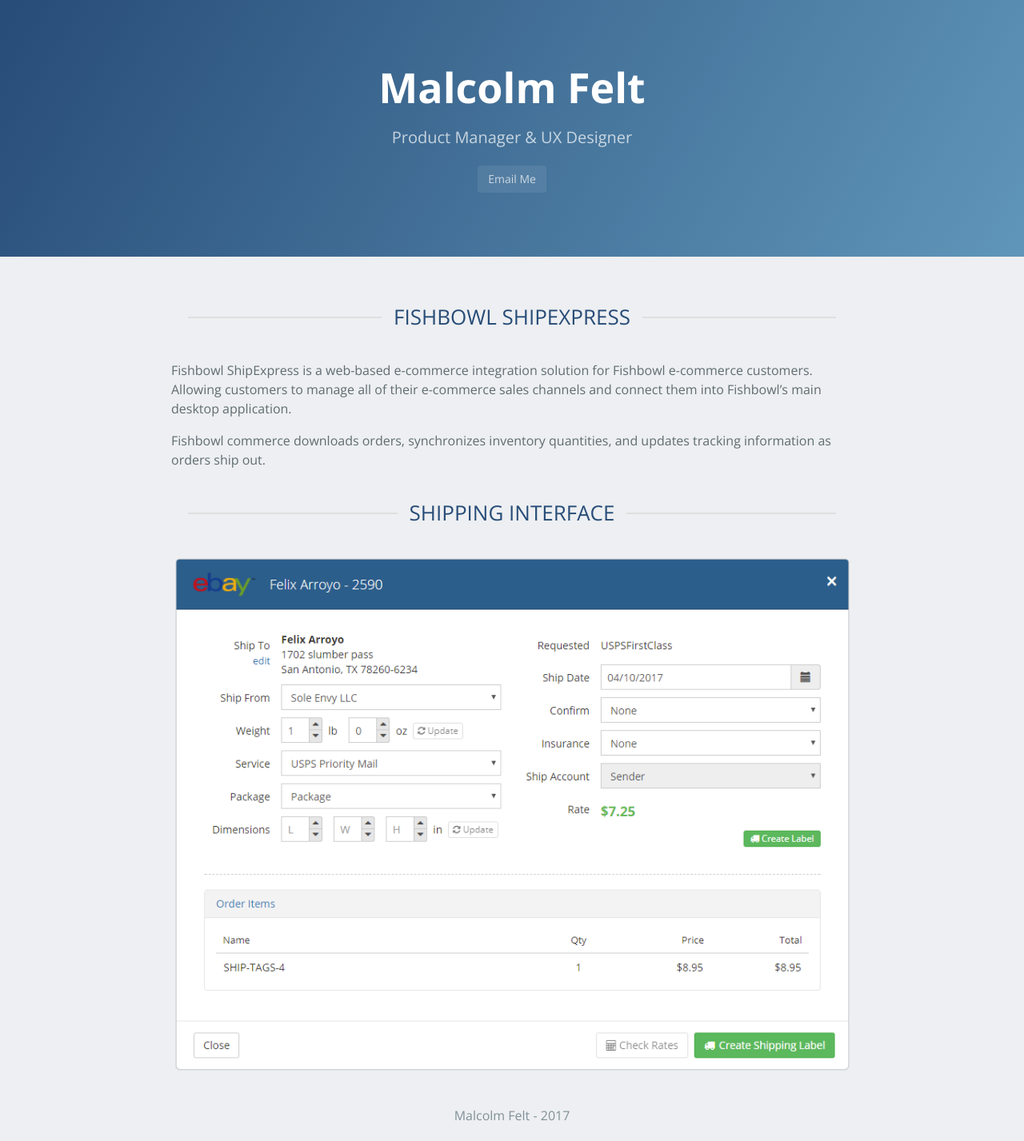
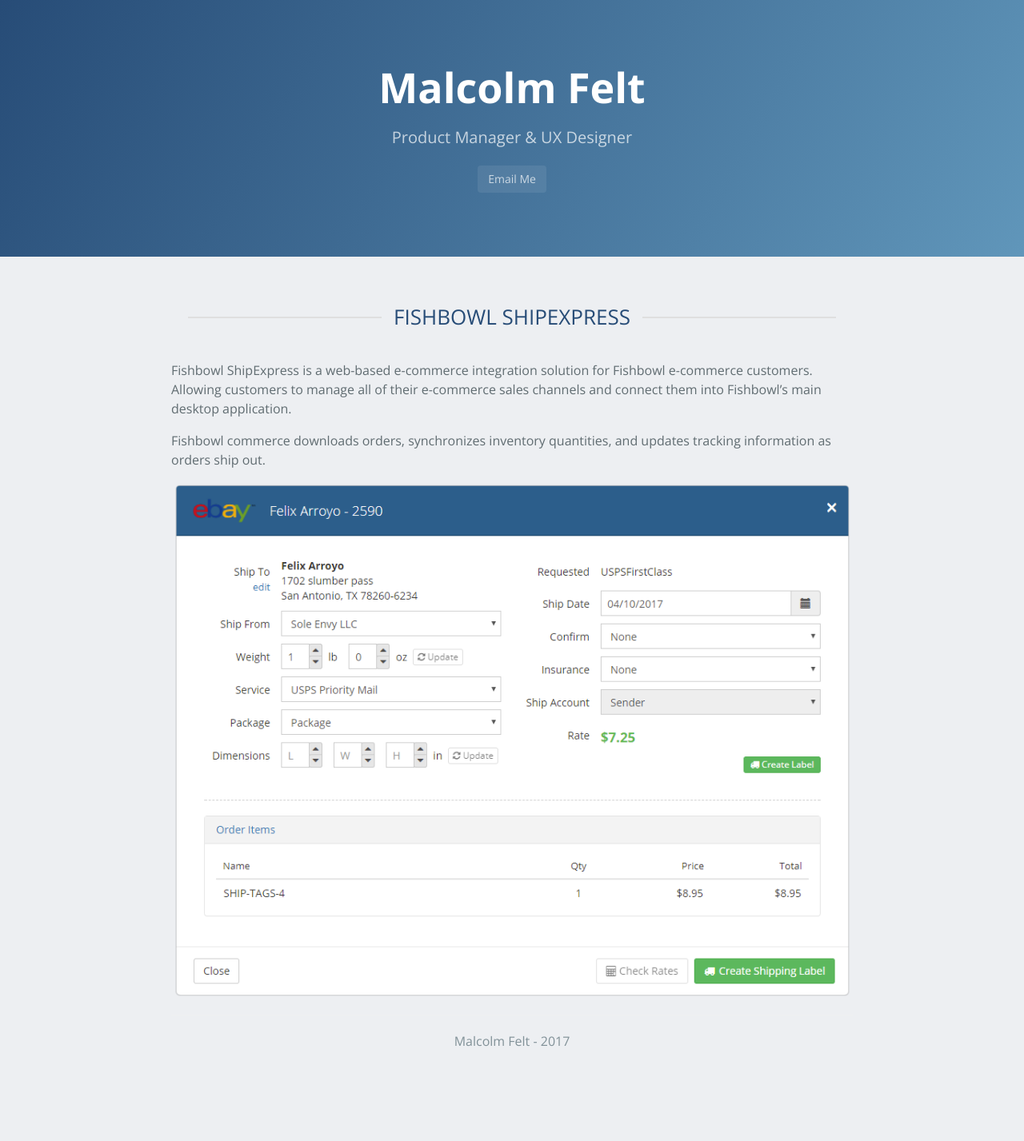
Before and after one commit to mfelt/mfelt.github.io, a Jekyll site: the page built from shipexpress.md, in a window 1280 px wide. Shown: the whole page at 80% size. Built offline with Jekyll 4.4.1, drawn with Linux system fonts in a browser that asks for light colours; nearby versions of some CDN libraries; our own code applies the rules of GitHub Pages for plain Markdown files; after the commit the page ends 1334 px from its top, so only the background shows below that.

Commit message:
shipexpress

```diff
--- a/shipexpress.md
+++ b/shipexpress.md
@@ -4,6 +4,4 @@ Fishbowl ShipExpress is a web-based e-commerce integration solution for Fishbowl
 
 Fishbowl commerce downloads orders, synchronizes inventory quantities, and updates tracking information as orders ship out.
 
-{% include h2 text="Shipping Interface" %}
-
 {% include image image="shipping" %}
```
